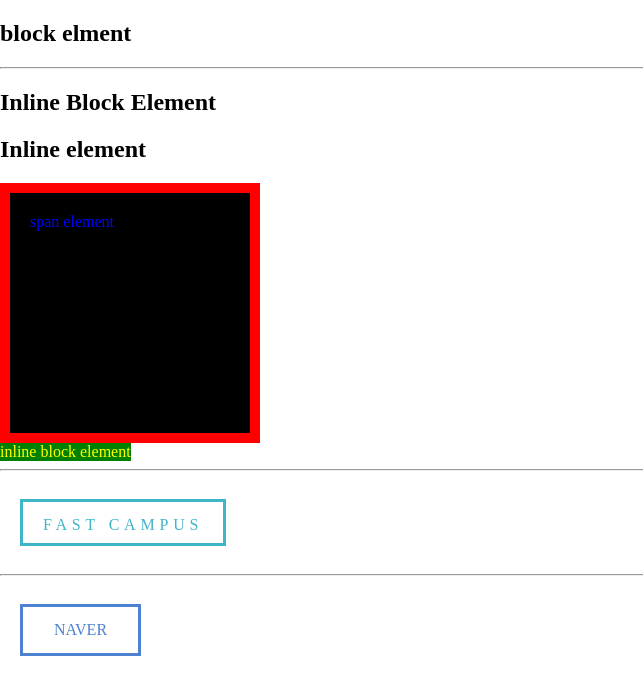
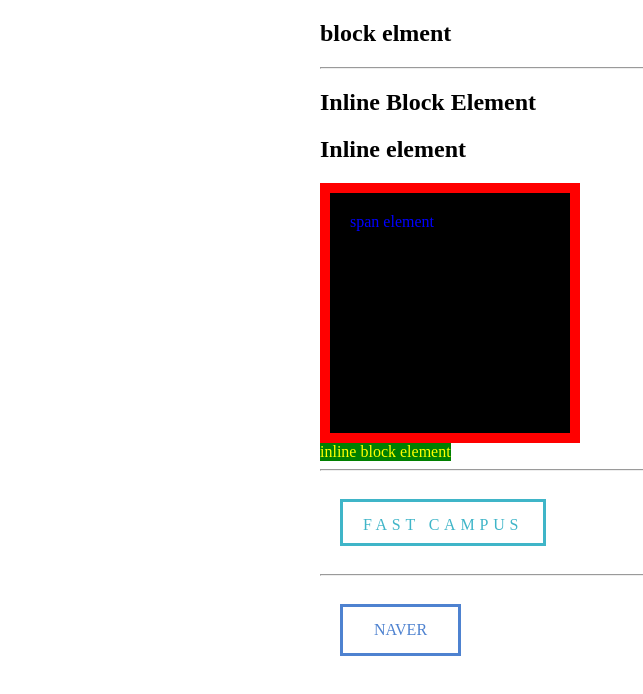
Before and after one commit to softcamp2017/softcamp2017.github.io, a plain HTML site: page DAY7/layout-tech.html in a window 1280 px wide. Shown: the whole page, without its empty margins (0-643 px from the left). Drawn offline with Linux system fonts and the light colour scheme.

Commit message:
수정
내용수정

```diff
--- a/DAY7/css/layout-tech.css
+++ b/DAY7/css/layout-tech.css
@@ -3,7 +3,6 @@ body{
 }
 
 .wrapper{
-    width, height
     width: 640px;
     margin-left: auto;
     margin-right: auto;
```
